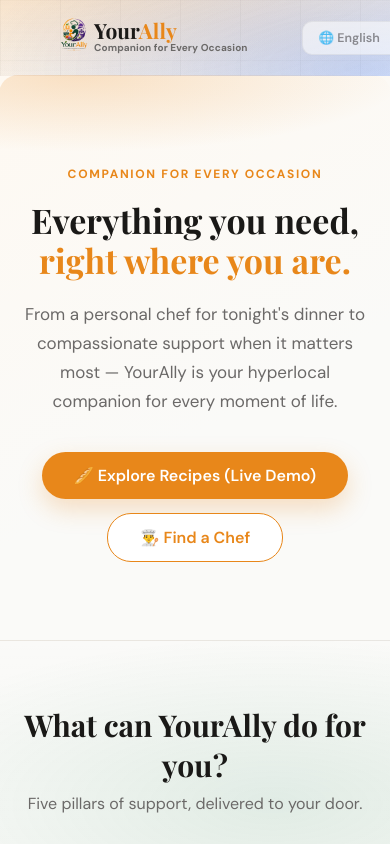
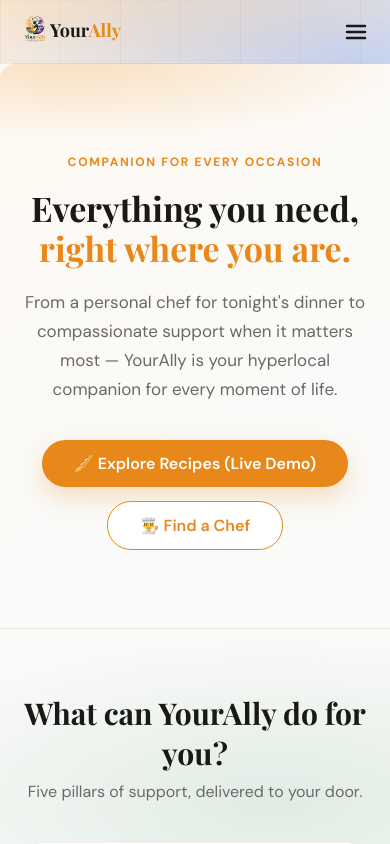
Before and after one commit to Prabhat-Paul/YourAlly, a React (Vite) app: page / in a window 390 px wide. Shown: the top 844 px of the page. Built offline with nearby package versions, Linux system fonts and the light colour scheme; a web font is replaced by a local one.

Commit message:
Refactor navigation and section handling for improved responsiveness and hash management

```diff
--- a/src/YourAllyApp.jsx
+++ b/src/YourAllyApp.jsx
@@ -17,7 +17,23 @@
 import SignUpPage from "./pages/SignUpPage";
 
 export default function YourAllyApp() {
-  const [section, setSection] = useState("home");
+  const getSectionFromHash = () => {
+    if (typeof window === "undefined") return "home";
+    const hash = window.location.hash.replace("#", "");
+    const validSections = [
+      "home",
+      "chef",
+      "recipes",
+      "events",
+      "funeral",
+      "loyalty",
+      "sign-in",
+      "sign-up",
+    ];
+    return validSections.includes(hash) ? hash : "home";
+  };
+
+  const [section, setSection] = useState(getSectionFromHash);
 
   const LANGUAGES = [
     { code: "en-US", label: "English" },
@@ -30,6 +46,25 @@
 
   // Language switching removed (was causing inconsistent font/TTS behavior).
   const language = "en-US";
+
+  // Synchronize browser history and hash pops (swipes, back clicks)
+  useEffect(() => {
+    const handleHashChange = () => {
+      const next = getSectionFromHash();
+      setSection(next);
+    };
+    window.addEventListener("hashchange", handleHashChange);
+    return () => window.removeEventListener("hashchange", handleHashChange);
+  }, []);
+
+  const handleSetSection = (nextSection) => {
+    const currentHash = window.location.hash.replace("#", "");
+    if (currentHash !== nextSection) {
+      window.location.hash = nextSection;
+    } else {
+      setSection(nextSection);
+    }
+  };
 
   useEffect(() => {
     // Load Google Fonts
@@ -61,6 +96,10 @@
         from { transform: translateY(100%); opacity: 0; }
         to   { transform: translateY(0);    opacity: 1; }
       }
+      @keyframes slideLeft {
+        from { transform: translateX(100%); }
+        to   { transform: translateX(0);    }
+      }
       @keyframes fadeIn {
         from { opacity: 0; transform: scale(0.96); }
         to   { opacity: 1; transform: scale(1);    }
@@ -78,15 +117,15 @@
   }, [section]);
 
   const sectionMap = {
-    home: <HomePage setSection={setSection} />,
+    home: <HomePage setSection={handleSetSection} />,
     chef: <ChefPage />,
     recipes: <RecipesPage language={language} />,
 
     events: <EventsPage />,
     funeral: <FuneralPage />,
     loyalty: <LoyaltyPage />,
-    "sign-in": <SignInPage setSection={setSection} />,
-    "sign-up": <SignUpPage setSection={setSection} />,
+    "sign-in": <SignInPage setSection={handleSetSection} />,
+    "sign-up": <SignUpPage setSection={handleSetSection} />,
   };
 
   const themeClass = {
@@ -112,7 +151,7 @@
       >
         <Nav
           active={section}
-          setSection={setSection}
+          setSection={handleSetSection}
           language={language}
           languages={LANGUAGES}
         />
--- a/src/pages/RecipesPage.jsx
+++ b/src/pages/RecipesPage.jsx
@@ -717,8 +717,11 @@
         highlights={["Contextual Upselling", "Daily Active Utility (DAU)", "Friction Point Monetization", "In-Context Upgrades"]}
         themeColor={C.brand}
       />
-      <div style={{ display: "flex", gap: 32, alignItems: "flex-start" }}>
-        <aside style={{ width: 240, flexShrink: 0 }}>
+      <div
+        className="ya-page-grid"
+        style={{ alignItems: "flex-start" }}
+      >
+        <aside style={{ width: "100%" }}>
         <SectionHeading style={{ fontSize: 26 }}>
           {translate("RecipeLabel", language) || "Recipes"}
         </SectionHeading>
--- a/src/pages/shared/components.jsx
+++ b/src/pages/shared/components.jsx
@@ -296,6 +296,8 @@
   void setLanguage;
   const [scrolled, setScrolled] = useState(false);
   const [hoveredItem, setHoveredItem] = useState(null);
+  const [mobileMenuOpen, setMobileMenuOpen] = useState(false);
+  const [isMobile, setIsMobile] = useState(false);
 
   useEffect(() => {
     const handler = () => setScrolled(window.scrollY > 8);
@@ -303,16 +305,21 @@
     return () => window.removeEventListener("scroll", handler);
   }, []);
 
+  useEffect(() => {
+    const check = () => setIsMobile(window.innerWidth < 960);
+    check();
+    window.addEventListener("resize", check);
+    return () => window.removeEventListener("resize", check);
+  }, []);
+
   return (
     <nav
       role="navigation"
       aria-label="Main navigation"
-      className="ya-shell"
       style={{
         position: "sticky",
         top: 0,
         zIndex: 1000,
-        margin: "0 auto",
         width: "100%",
         background: scrolled ? "rgba(250,250,248,0.92)" : "transparent",
         backdropFilter: scrolled ? "blur(20px)" : "none",
@@ -326,11 +333,12 @@
         style={{
           maxWidth: 1200,
           margin: "0 auto",
-          padding: "0 24px",
+          padding: isMobile ? "0 14px" : "0 24px",
           display: "flex",
           alignItems: "center",
-          height: 76,
-          gap: 12,
+          height: isMobile ? 64 : 76,
+          justifyContent: "space-between",
+          gap: isMobile ? 8 : 12,
         }}
       >
         <button
@@ -342,7 +350,7 @@
             cursor: "pointer",
             padding: "4px 0",
             flexShrink: 0,
-            marginRight: 16,
+            marginRight: isMobile ? 0 : 16,
           }}
         >
           <span
@@ -357,8 +365,8 @@
                 src={AllyLogo}
                 alt="Ally logo"
                 style={{
-                  width: 52,
-                  height: 42,
+                  width: isMobile ? 42 : 52,
+                  height: isMobile ? 34 : 42,
                   objectFit: "contain",
                   display: "block",
                 }}
@@ -377,13 +385,14 @@
               <span
                 style={{
                   fontFamily: "'Playfair Display', serif",
-                  fontSize: 21,
+                  fontSize: isMobile ? 18 : 21,
                   fontWeight: 700,
                   color: C.text,
                 }}
               >
                 Your<span style={{ color: C.brand }}>Ally</span>
               </span>
+              {!isMobile && (
                 <span
                   style={{
                     fontFamily: "'DM Sans', sans-serif",
@@ -397,19 +406,20 @@
                 >
                   Companion for Every Occasion
                 </span>
+              )}
             </span>
           </span>
         </button>
 
+        {!isMobile ? (
+          <>
             <div
               style={{
                 display: "flex",
                 gap: 6,
                 flex: 1,
+                justifyContent: "center",
                 minWidth: 0,
-            overflowX: "auto",
-            overflowY: "hidden",
-            WebkitOverflowScrolling: "touch",
                 padding: "4px 0",
               }}
             >
@@ -495,7 +505,160 @@
                 Sign In
               </Btn>
             </div>
+          </>
+        ) : (
+          <div style={{ display: "flex", alignItems: "center", gap: 6 }}>
+            <button
+              onClick={() => setMobileMenuOpen(true)}
+              aria-label="Open menu"
+              style={{
+                background: "none",
+                border: "none",
+                cursor: "pointer",
+                padding: "8px",
+                display: "inline-flex",
+                alignItems: "center",
+                justifyContent: "center",
+                color: C.text,
+              }}
+            >
+              <svg width="24" height="24" viewBox="0 0 24 24" fill="none" stroke="currentColor" strokeWidth="2.5" strokeLinecap="round" strokeLinejoin="round">
+                <line x1="3" y1="12" x2="21" y2="12"></line>
+                <line x1="3" y1="6" x2="21" y2="6"></line>
+                <line x1="3" y1="18" x2="21" y2="18"></line>
+              </svg>
+            </button>
           </div>
+        )}
+      </div>
+
+      {/* Mobile Menu Sliding Drawer */}
+      {isMobile && mobileMenuOpen && (
+        <>
+          <div
+            onClick={() => setMobileMenuOpen(false)}
+            style={{
+              position: "fixed",
+              inset: 0,
+              zIndex: 9998,
+              background: "rgba(0,0,0,0.4)",
+              backdropFilter: "blur(4px)",
+              animation: "fadeIn 0.2s ease",
+            }}
+          />
+          <div
+            style={{
+              position: "fixed",
+              top: 0,
+              right: 0,
+              bottom: 0,
+              width: "min(280px, 80vw)",
+              zIndex: 9999,
+              background: "rgba(250,250,248,0.98)",
+              backdropFilter: "blur(20px)",
+              boxShadow: "-10px 0 40px rgba(0,0,0,0.12)",
+              padding: "76px 20px 40px",
+              display: "flex",
+              flexDirection: "column",
+              gap: 10,
+              animation: "slideLeft 0.3s cubic-bezier(0.16, 1, 0.3, 1)",
+            }}
+          >
+            <button
+              onClick={() => setMobileMenuOpen(false)}
+              aria-label="Close menu"
+              style={{
+                background: "none",
+                border: "none",
+                cursor: "pointer",
+                padding: 6,
+                position: "absolute",
+                top: 20,
+                right: 20,
+                color: C.text,
+              }}
+            >
+              <svg width="24" height="24" viewBox="0 0 24 24" fill="none" stroke="currentColor" strokeWidth="2.5" strokeLinecap="round" strokeLinejoin="round">
+                <line x1="18" y1="6" x2="6" y2="18"></line>
+                <line x1="6" y1="6" x2="18" y2="18"></line>
+              </svg>
+            </button>
+
+            <div style={{ display: "flex", flexDirection: "column", gap: 6, marginTop: 12 }}>
+              {NAV_ITEMS.map((item) => {
+                const isActive = active === item.id;
+                return (
+                  <button
+                    key={item.id}
+                    onClick={() => {
+                      setSection(item.id);
+                      setMobileMenuOpen(false);
+                    }}
+                    style={{
+                      background: isActive ? `${C.brand}12` : "transparent",
+                      border: "none",
+                      cursor: "pointer",
+                      fontFamily: "'DM Sans', sans-serif",
+                      fontSize: 15.5,
+                      fontWeight: 700,
+                      color: isActive ? C.brand : C.text,
+                      padding: "12px 18px",
+                      borderRadius: 12,
+                      textAlign: "left",
+                      width: "100%",
+                      transition: "all 0.15s",
+                    }}
+                  >
+                    {item.label}
+                  </button>
+                );
+              })}
+            </div>
+
+            <div style={{ marginTop: "auto", display: "flex", flexDirection: "column", gap: 14 }}>
+              <div style={{ height: 1, background: C.border }} />
+
+              <select
+                aria-label="Select language"
+                value={language}
+                onChange={() => {}}
+                disabled
+                style={{
+                  fontFamily: "'DM Sans', sans-serif",
+                  fontSize: 13,
+                  fontWeight: 600,
+                  color: C.textMuted,
+                  background: "rgba(255,255,255,0.8)",
+                  border: `1.5px solid ${C.border}`,
+                  borderRadius: 10,
+                  padding: "10px 14px",
+                  outline: "none",
+                  cursor: "not-allowed",
+                  width: "100%",
+                  opacity: 0.7,
+                }}
+              >
+                {(languages || []).map((l) => (
+                  <option key={l.code} value={l.code}>
+                    🌐 {l.label}
+                  </option>
+                ))}
+              </select>
+
+              <Btn
+                variant="primary"
+                style={{ padding: "12px 20px", fontSize: 14, borderRadius: 12, width: "100%" }}
+                onClick={() => {
+                  setSection?.("sign-in");
+                  setMobileMenuOpen(false);
+                }}
+              >
+                Sign In
+              </Btn>
+            </div>
+          </div>
+        </>
+      )}
     </nav>
   );
 }
```
Lines whose indentation alone changed are shown as unchanged.
